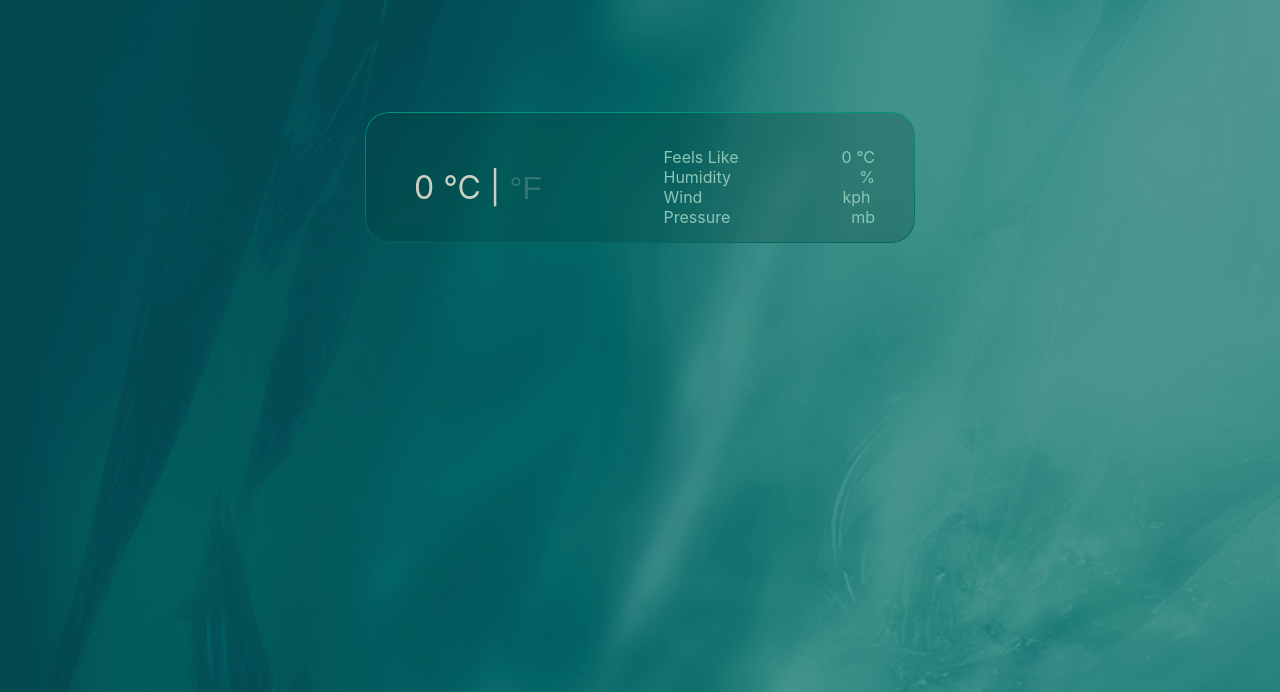
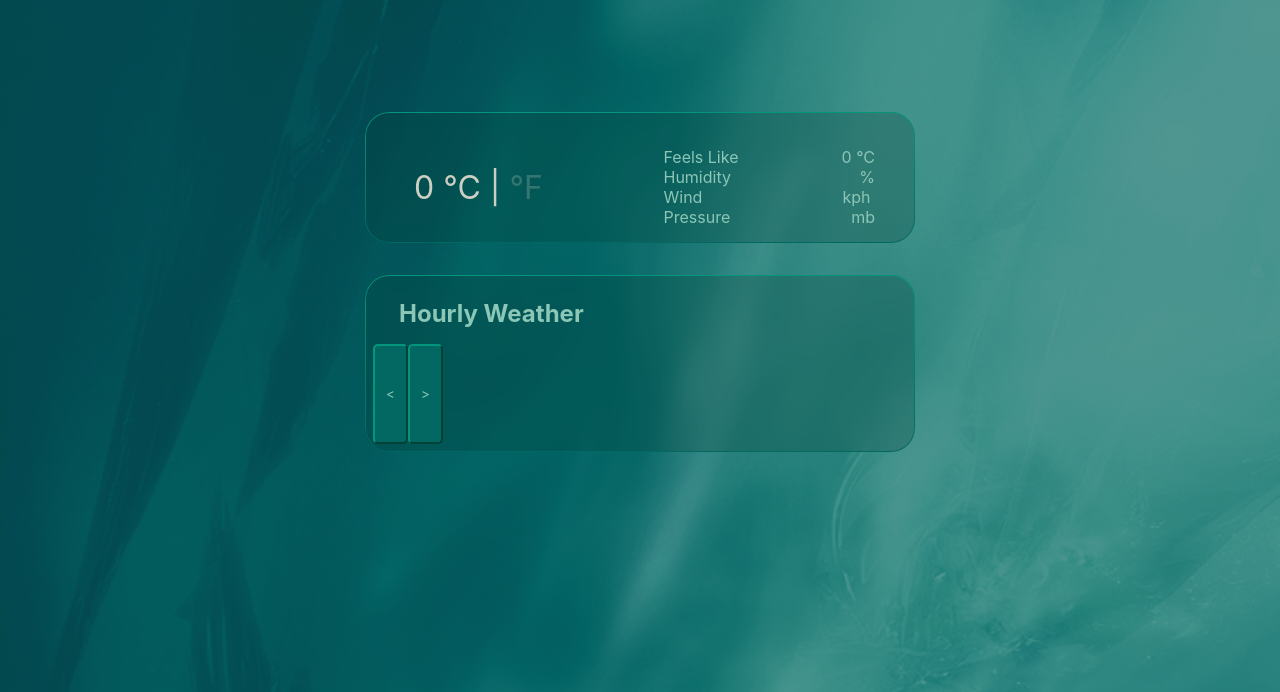
Before and after one commit to abbierm/weatherApp, a FastAPI app: template app/templates/weather_flex.html in a window 1280 px wide. Shown: the top 692 px of the page. Run offline with FastAPI, Linux system fonts and the light colour scheme; the template is opened without the code that fills it, so the values that code supplies are empty; parts of the project's set-up code (start-up, migrations or seed data) failed here and were passed over.

Commit message:
added scrolling behavior for hours

```diff
--- a/app/dependencies/weather_data_util.py
+++ b/app/dependencies/weather_data_util.py
@@ -106,7 +106,7 @@ def format_weather_info(
     weather["wind_direction"] = get_wind_direction(w["current"]["wind_deg"])
 
     #  Hourly
-    for i in range(1, 6):
+    for i in range(1, 12):
         h = w["hourly"][i]
         new = {}
         ht = datetime.fromtimestamp(h["dt"], tz)
--- a/app/static/main.js
+++ b/app/static/main.js
@@ -87,3 +87,10 @@ function toggleUnits() {
       localStorage.setItem("units", "metric");
    }
  }
+
+
+function scrollCarousel(direction) {
+   const carousel = document.getElementById("hours-carousel");
+   const scrollAmount = 220;
+   carousel.scrollBy({"left": direction * scrollAmount, "behavior": "smooth"});
+}
--- a/app/static/style.css
+++ b/app/static/style.css
@@ -49,6 +49,10 @@ body {
     font-family: nunito-sans, -apple-system, BlinkMacSystemFont, "Segoe UI", Roboto, Oxygen-Sans, Ubuntu, Cantarell, "Helvetica Neue", sans-serif;
     margin: 0 2rem;
     padding: 5rem 2rem;
+}
+
+button {
+    font-family: inherit;
 }
 
 h1 {
@@ -230,6 +234,67 @@ input#submit-button:hover {
     flex-basis: .75;
 }
 
+#hourly-card {
+    padding: .5rem;
+}
+
+#hours-carousel-wrapper {
+    display: flex;
+    flex-direction: row;
+    height: 100%;
+    overflow: hidden;
+}
+
+#hours-carousel {
+    overflow-x: auto;
+    scroll-snap-type: x mandatory;
+    scroll-behavior: smooth;
+    display: flex;
+    scroll-bar-width: none;
+    flex-direction: row;
+    height: 100px;
+    scrollbar-width: none;
+
+    > div {
+        scroll-snap-align: center;
+    }
+}
+
+#hours-carousel::--webkit-scrollbar {
+    display: none;
+}
+
+.single-hour {
+    display: flex;
+    flex-direction: column;
+    align-items: center;
+    min-height: 90px;
+    min-width: 80px;
+    text-align: center;
+    border: .5px solid hsl(from var(--border-2) h s l / 0.15);
+    border-radius: 5px;
+    justify-content: center;
+    gap: .45rem;
+}
+
+#hourly-title {
+    padding: 0px 10px;
+    margin: 1rem;
+}
+
+.hourly-list-arrow-btn {
+    background-color: var(--surface-3);
+    color: var(--text-3);
+    width: 35px;
+    min-height: 90px;
+    border-radius: 5px;
+    border-color: var(--border-2);
+}
+
+
+
+
+
 
 @media (max-width: 600px) {
     body {
--- a/app/templates/weather_flex.html
+++ b/app/templates/weather_flex.html
@@ -17,7 +17,7 @@ Weather for {{ info.location }}
 				{{ info.icon|safe }}
 			</div>
 			<div id="large-temp-toggle-button">
-				&nbsp;<span class="temp" data-name="{{ info.temp|round|int }}"></span> | <button id="top-r2-lc-degree-toggle-button" onClick="toggleUnits()">°F</button>
+				&nbsp;<span class="temp" data-name="{{ info.temp|round|int }}"></span> | <button id="top-r2-lc-degree-toggle-button" onClick="toggleUnits()">° F</button>
 			</div>
 		</div>
 		<div id="top-2r-l">
@@ -49,5 +49,26 @@ Weather for {{ info.location }}
 	</div>
 </div>
 
+<div class="card" id="hourly-card">
+	<h2 id="hourly-title">Hourly Weather</h2>
+	<div id="hours-carousel-wrapper">
+		<button class="hourly-list-arrow-btn" onClick="scrollCarousel(-1)">&lt;</button>
+		<div id="hours-carousel">
+			{% for t, hour in info.hourly.items() %}
+				<div class="single-hour">
+					<div>{{ hour.time }}</div>
+					<div>
+						<div class="temp" data-name="{{ hour.temp|round|int }}"></div>
+						<div>{{ hour.icon }}</div>
+					</div>
+				</div>
+			{% endfor %}
+		</div>
+		<button class="hourly-list-arrow-btn" onClick="scrollCarousel(1)">&gt;</button>
+	</div>
+</div>
+
+
+
 
 {% endblock main%}
```
